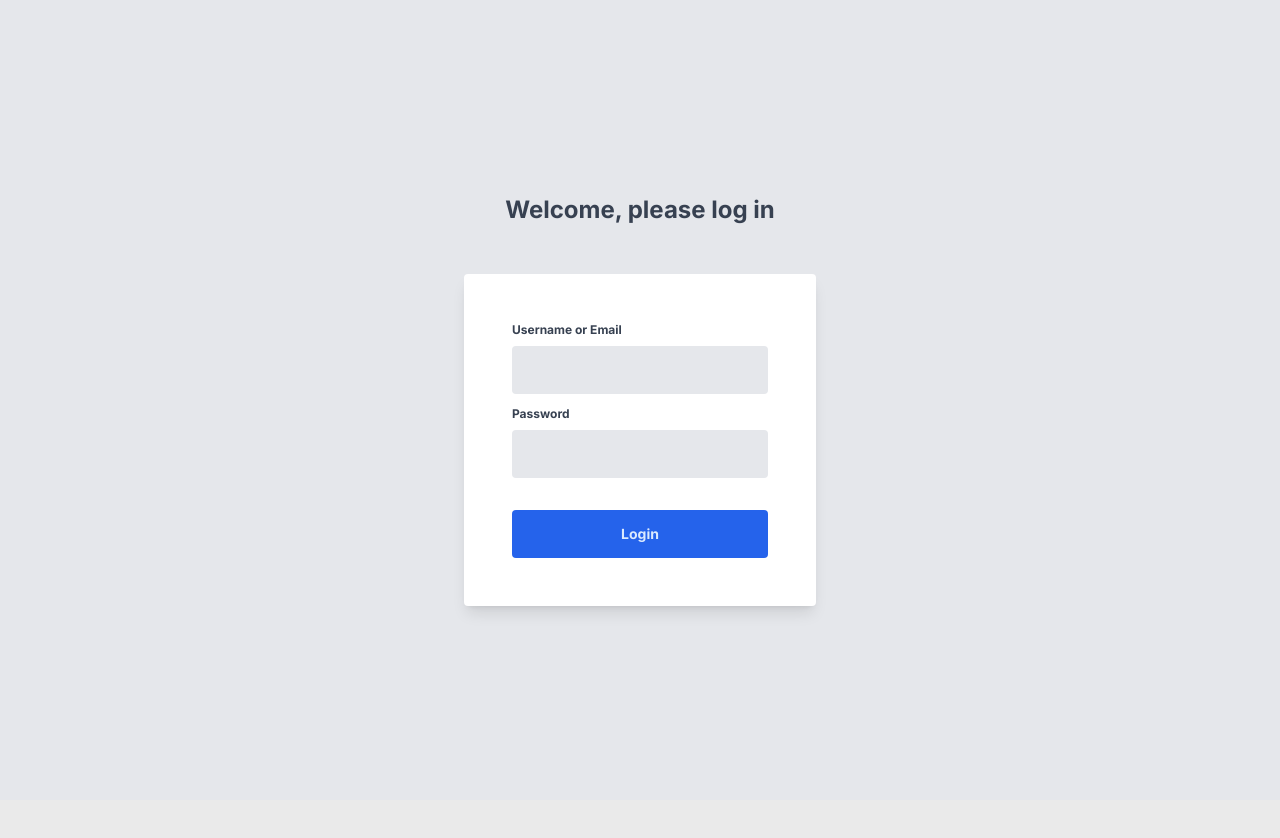
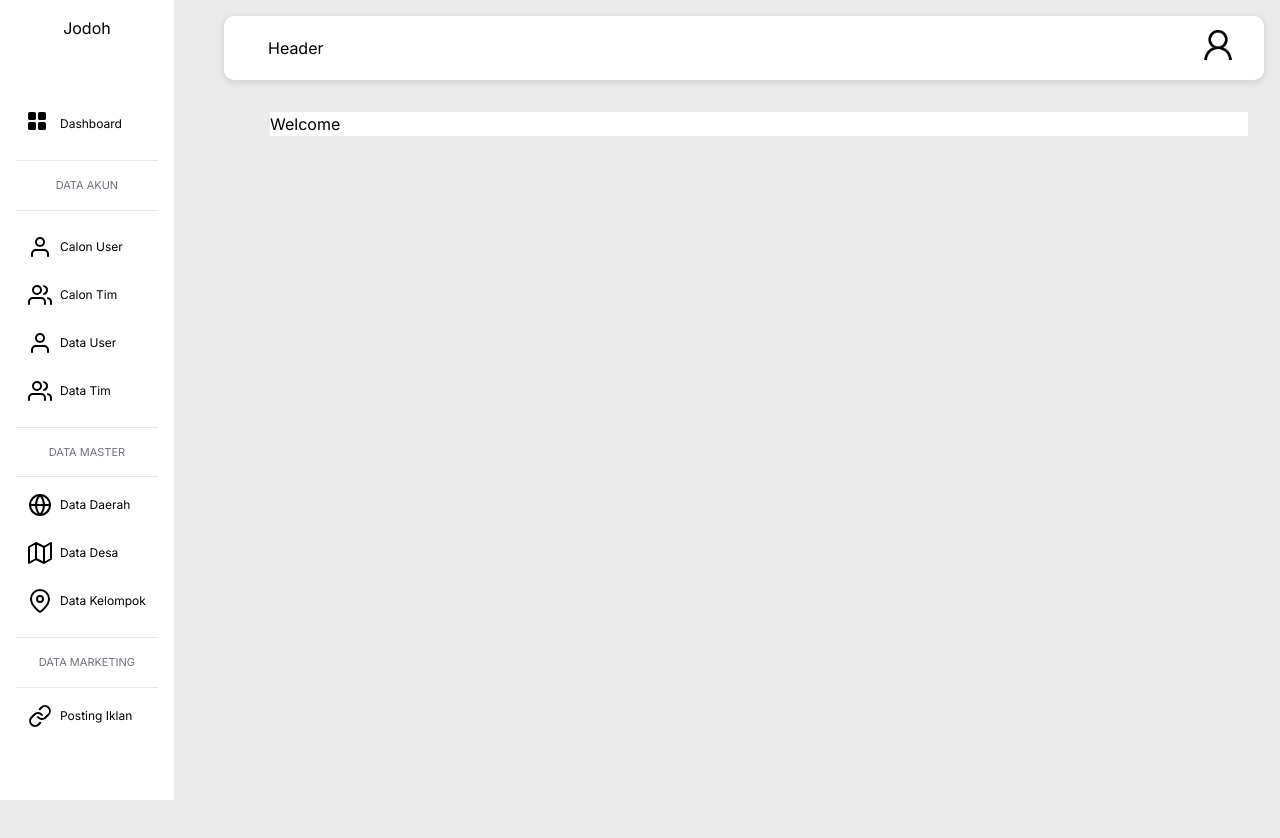
Before and after one commit to alfin-ardian/admin-unik, a React (Vite) app: page / in a window 1280 px wide. Shown: the top 838 px of the page. Before the commit the page ends 800 px from the top, so only its background shows below. Built offline with nearby package versions, Linux system fonts and the light colour scheme; sample sign-in values are in the browser's storage.

Commit message:
handle login page

```diff
--- a/src/components/common/organisms/auth/LoginForm.tsx
+++ b/src/components/common/organisms/auth/LoginForm.tsx
@@ -1,19 +1,19 @@
 import React, { useState } from "react";
 import { useLogin } from "@hooks/api";
 import toast, { Toaster } from "react-hot-toast";
+import { useNavigate } from "react-router-dom";
 
 export const LoginForm: React.FC = () => {
+  const navigate = useNavigate();
   const [loginData, setLoginData] = useState({ username: "", password: "" });
 
   const handleSubmit = (e: React.FormEvent<HTMLFormElement>) => {
     e.preventDefault();
-    console.log(loginData, "loginData");
     useLogin(loginData)
-      .then((res) => {
-        console.log(res);
+      .then(() => {
+        navigate("/");
       })
       .catch((err) => {
-        console.log(err, "err");
         toast.error(err.message);
       });
   };
--- a/src/components/common/pages/dashboard/Dashboard.tsx
+++ b/src/components/common/pages/dashboard/Dashboard.tsx
@@ -1,5 +1,11 @@
 import React from "react";
+import { Toaster } from "react-hot-toast";
 
 export const Dashboard: React.FC = () => {
-  return <div className="container mx-auto bg-white">Welcome</div>;
+  return (
+    <>
+      <div className="container mx-auto bg-white">Welcome</div>
+      <Toaster />
+    </>
+  );
 };
--- a/src/hooks/api/login/useLogin.ts
+++ b/src/hooks/api/login/useLogin.ts
@@ -36,8 +36,9 @@ export const useLogin = async (val: LoginState) => {
     }
     const loginData: LoginData | string | undefined | null = jsonData.data;
     if (loginData != null || loginData != "" || loginData != undefined) {
-      localStorage.setItem("token", JSON.stringify(loginData.access_token));
-      return await Promise.resolve(loginData);
+      localStorage.setItem("currentUser", JSON.stringify(loginData));
+      return await Promise.resolve(jsonData);
+      // return jsonData;
     }
 
     return await Promise.reject({
--- a/src/router/Router.tsx
+++ b/src/router/Router.tsx
@@ -6,12 +6,42 @@ import {
   DetailDaerah,
 } from "@components/common/pages";
 import { RootView } from "./RootView";
+import { Component } from "react";
 
-// check token in localStorage, otherwise redirect to login page
-const isTokenValid = () => {
-  const token = localStorage.getItem("token");
-  return !!token;
-};
+// const navigate = useNavigate();
+interface ErrorBoundaryState {
+  hasError: boolean;
+}
+
+interface ErrorBoundaryProps {
+  children: React.ReactNode;
+}
+
+class ErrorBoundary extends Component<ErrorBoundaryProps, ErrorBoundaryState> {
+  constructor(props: ErrorBoundaryProps) {
+    super(props);
+    this.state = { hasError: false };
+  }
+
+  static getDerivedStateFromError(_: Error): ErrorBoundaryState {
+    return { hasError: true };
+  }
+
+  render() {
+    const currentUser = window.localStorage.getItem("currentUser");
+    if (!currentUser) {
+      window.location.href = "/login";
+      return null;
+    }
+
+    if (this.state.hasError) {
+      window.location.href = "/login";
+      return null;
+    }
+
+    return this.props.children;
+  }
+}
 
 export const router = createBrowserRouter([
   {
@@ -20,7 +50,11 @@ export const router = createBrowserRouter([
   },
   {
     path: "/",
-    element: isTokenValid() ? <RootView /> : <Login />,
+    element: (
+      <ErrorBoundary>
+        <RootView />
+      </ErrorBoundary>
+    ),
     children: [
       { path: "/", element: <Dashboard /> },
       { path: "/daerah", element: <Daerah /> },
--- a/src/types/meta.ts
+++ b/src/types/meta.ts
@@ -1,5 +1,5 @@
 export interface Meta {
-    status: number
-    success: boolean
-    message: string
+  status: number;
+  success: boolean;
+  message: string;
 }
```
